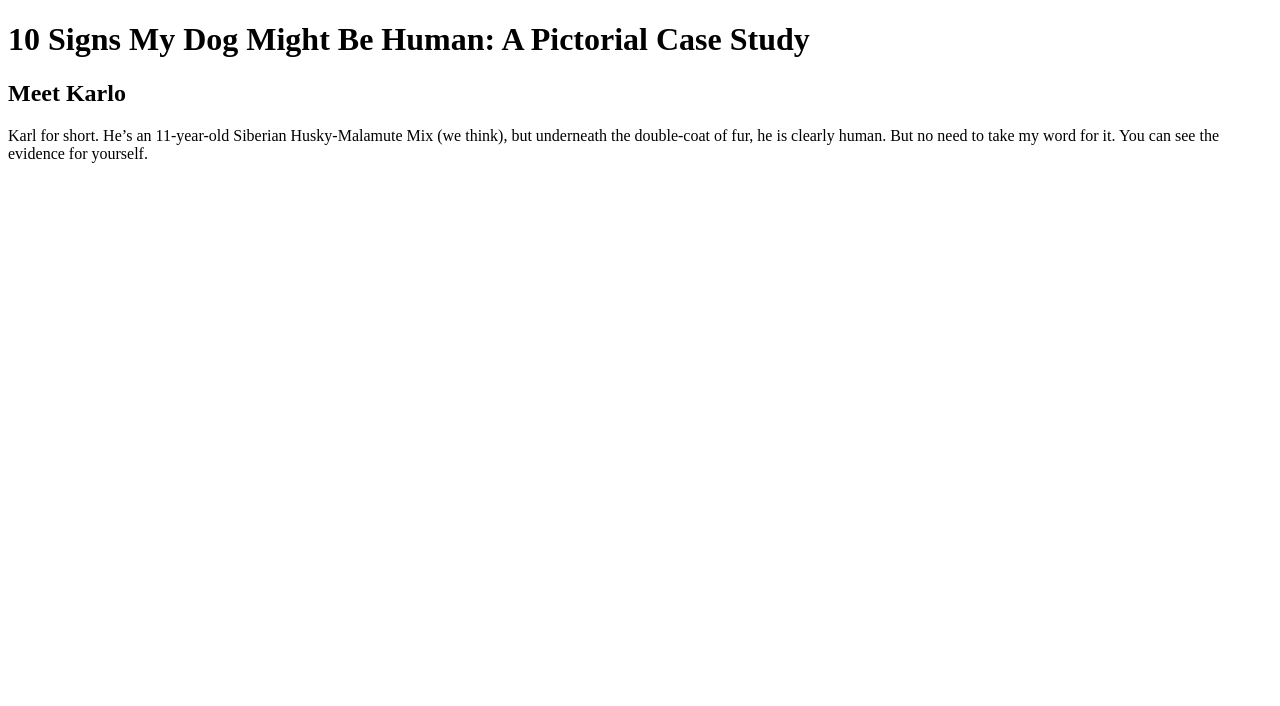
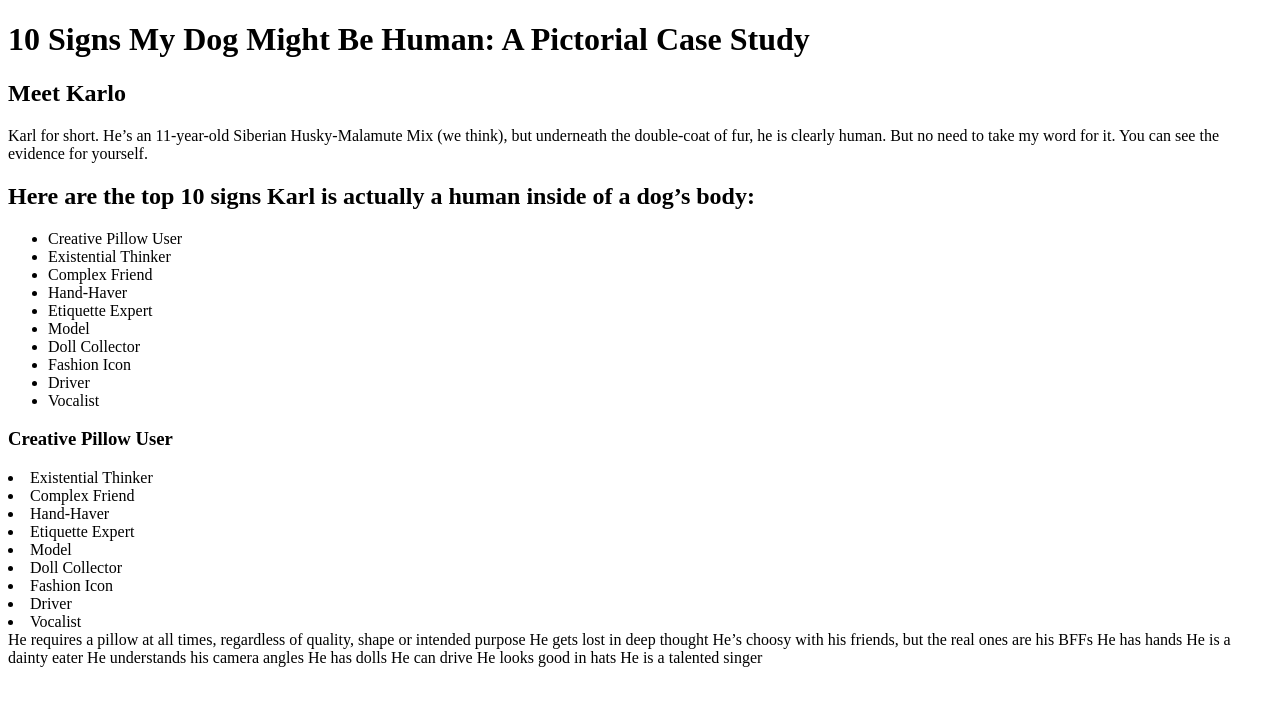
Before and after one commit to STL-LC101-Sept-22/js-assignment-4-html-me-something-rainy-moss, a website: page index.html in a window 1280 px wide. Drawn offline with Linux system fonts and the light colour scheme.

Commit message:
git commit -m "Edited list nav and started sections"

```diff
--- a/index.html
+++ b/index.html
@@ -8,7 +8,32 @@
 
    <p>Karl for short. He’s an 11-year-old Siberian Husky-Malamute Mix (we think), but underneath the double-coat of fur, he is clearly human. But no need to take my word for it. You can see the evidence for yourself.</p>
 
-<!-- Here are the top 10 signs Karl is actually a human inside of a dog’s body:
+<h2>Here are the top 10 signs Karl is actually a human inside of a dog’s body:</h2>
+<nav>
+   <ul>
+      <li>Creative Pillow User</li>
+      <li>Existential Thinker</li>
+      <li>Complex Friend</li>
+      <li>Hand-Haver</li>
+      <li>Etiquette Expert</li>
+      <li>Model</li>
+      <li>Doll Collector</li>
+      <li>Fashion Icon</li>
+      <li>Driver</li>
+      <li>Vocalist</li>
+   </ul>
+</nav>
+<section><h3>Creative Pillow User</h3></section>
+
+      <li>Existential Thinker</li>
+      <li>Complex Friend</li>
+      <li>Hand-Haver</li>
+      <li>Etiquette Expert</li>
+      <li>Model</li>
+      <li>Doll Collector</li>
+      <li>Fashion Icon</li>
+      <li>Driver</li>
+      <li>Vocalist</li>
 
 He requires a pillow at all times, regardless of quality, shape or intended purpose
 He gets lost in deep thought
@@ -19,7 +44,7 @@ He understands his camera angles
 He has dolls
 He can drive
 He looks good in hats
-He is a talented singer -->
+He is a talented singer
 
    </body>
 </html>
```
